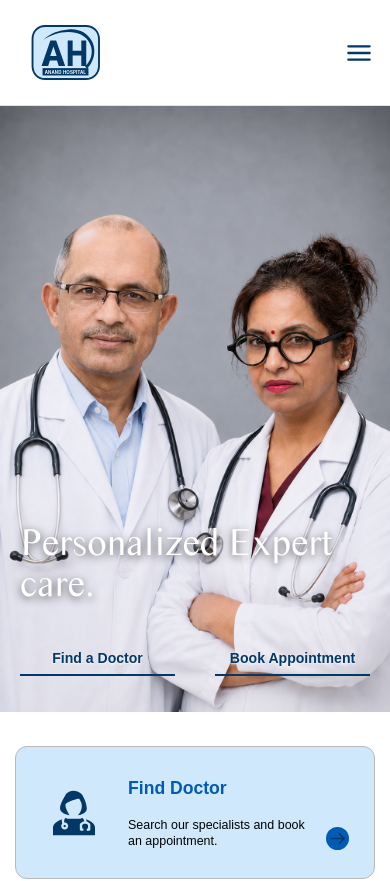
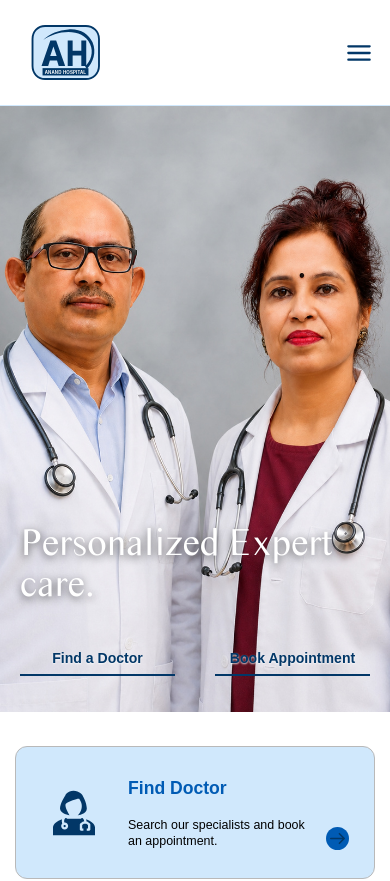
Before and after one commit to TEAM-PSMPV/anandhospitalwebsite, a Next.js app: page / in a window 390 px wide. Shown: the top 881 px of the page. Built offline with nearby package versions, Linux system fonts and the light colour scheme.

Commit message:
feat: update responsive hero images

```diff
--- a/app/home-hero.tsx
+++ b/app/home-hero.tsx
@@ -7,7 +7,7 @@ export function HomeHero() {
       <div className="hero-media">
         <Image
           className="hero-image-desktop"
-          src="/images/anand-hospital-hero-1910x681.png"
+          src="/images/herobanner.jpg"
           alt="Anand Hospital medical team"
           fill
           priority
@@ -16,7 +16,7 @@ export function HomeHero() {
         />
         <Image
           className="hero-image-mobile"
-          src="/images/mobile-hero-banner.png"
+          src="/images/mobileherobanner.jpg"
           alt="Dr Subhash and Dr Nidhi of Anand Hospital"
           fill
           priority
```
Also changed, not shown: public/images/herobanner.jpg (added), public/images/mobileherobanner.jpg (added).
